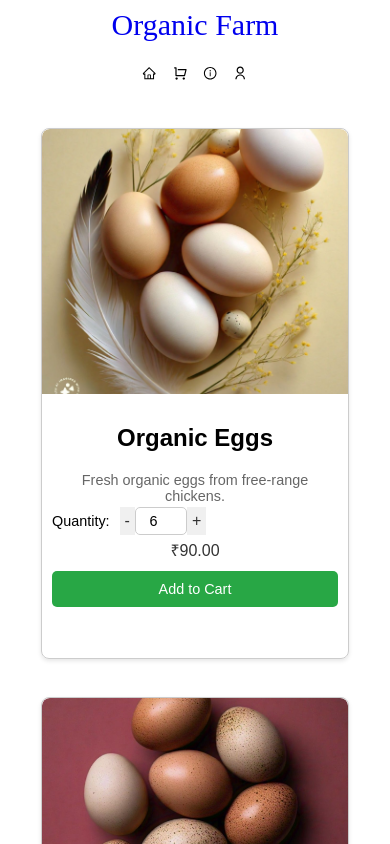
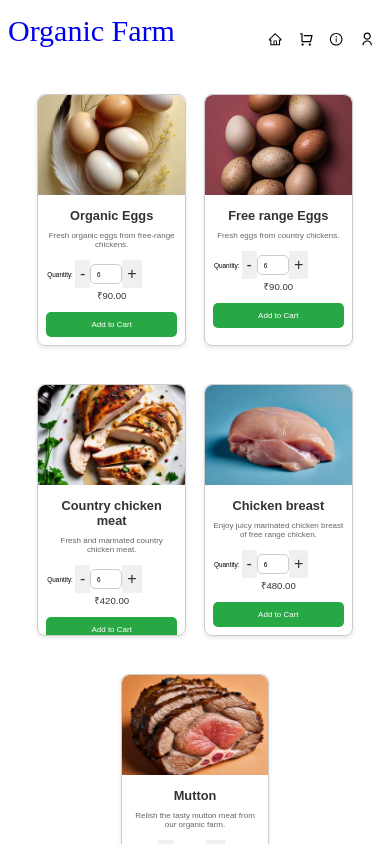
Before and after one commit to Manikanta954/organic-farm-products-webapp, a React (Create React App) app: page / in a window 390 px wide. Shown: the top 844 px of the page. Built offline with nearby package versions, Linux system fonts and the light colour scheme.

Commit message:
"Updated Card and Home components, added CSS styles for responsive design and layout"

```diff
--- a/src/components/Card.js
+++ b/src/components/Card.js
@@ -24,7 +24,7 @@ function Card({ product, addToCart }) {
     <div className="card">
       <img src={product.image} alt={product.name} className="card-image" />
       <div className="card-details">
-        <h2>{product.name}</h2>
+        <h2 className='card-name'>{product.name}</h2>
         <p className='card-description'>{product.description}</p>
         <div className="card-quantity">
           <label>Quantity: </label>
--- a/src/pages/Home.js
+++ b/src/pages/Home.js
@@ -79,7 +79,7 @@ function Home() {
   };
 
   return (
-    <div className="home">
+    <div className="home container">
       {products.map((product) => (
         <Card key={product.id} product={product} addToCart={handleAddToCart} />
       ))}
--- a/src/styles/Card.css
+++ b/src/styles/Card.css
@@ -104,47 +104,64 @@
   border-radius: 5px;
   font-size: 0.8rem;
 }
-
+.container {
+  display: grid;
+  grid-template-columns: repeat(auto-fit, minmax(150px, 1fr));
+  gap: 20px;
+  justify-items: center;
+}
+/* Responsive design */
 /* Responsive design */
 @media (max-width: 768px) {
+  .container {
+    grid-template-columns: repeat(2, 1fr);
+    gap: 10px;
+  }
+
   .card {
-    width: calc(100% - 20px); /* Full width minus margin */
-    max-width: 350px; /* Limit maximum width for larger screens */
-    height: auto; /* Adjust height as needed */
+    max-width: 45%;
+    height: 250px;
+  }
+
+  .card-image {
+    height: 40%; /* Adjust image height for smaller screens */
   }
 
   .card-details {
-    padding: 10px; /* Adjust padding for smaller screens */
+    padding: 8px;
   }
 
   .card-name {
-    font-size: 1.1rem; /* Adjust font size for smaller screens */
+    font-size: 0.8rem;
   }
 
   .card-description {
-    font-size: 0.9rem; /* Adjust font size for smaller screens */
+    font-size: 0.5rem;
+    margin-bottom: 20px;
   }
 
   .card-price {
-    font-size: 1rem; /* Adjust font size for smaller screens */
+    font-size: 0.6rem;
   }
 
   .add-to-cart-button {
-    padding: 10px 15px; /* Adjust button padding for smaller screens */
-    font-size: 0.9rem; /* Adjust font size for smaller screens */
+    padding: 8px 8px;
+    font-size: 0.5rem;
   }
 
   .card-quantity {
-    padding-left: 0; /* Remove left padding for quantity on smaller screens */
+    padding-left: 1px;
+    padding-right: 8px;
   }
 
   .card-quantity label {
-    margin-right: 10px; /* Adjust margin for quantity label on smaller screens */
-    font-size: 0.9rem; /* Adjust font size for smaller screens */
+    margin-right: 2px;
+    font-size: 0.4rem;
   }
 
   .quantity-input input {
-    width: 40px; /* Adjust input width for smaller screens */
-    font-size: 0.9rem; /* Adjust font size for smaller screens */
+    width: 20px;
+    height: 8px;
+    font-size: 0.4rem;
   }
 }
--- a/src/styles/Navbar.css
+++ b/src/styles/Navbar.css
@@ -57,7 +57,7 @@
 /* Responsive Design */
 @media (max-width: 768px) {
   .navbar {
-    flex-direction: column; /* Stack items vertically on small screens */
+
     align-items: center; /* Center items horizontally */
     padding: 0.5rem; /* Adjust padding for smaller screens */
   }
```
